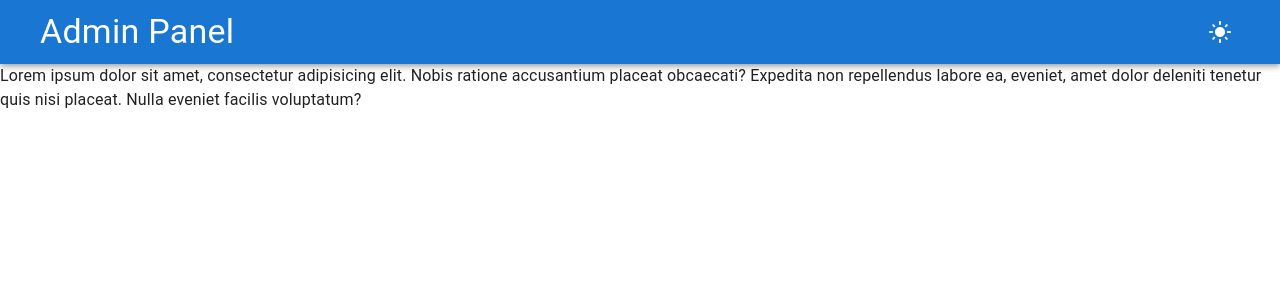
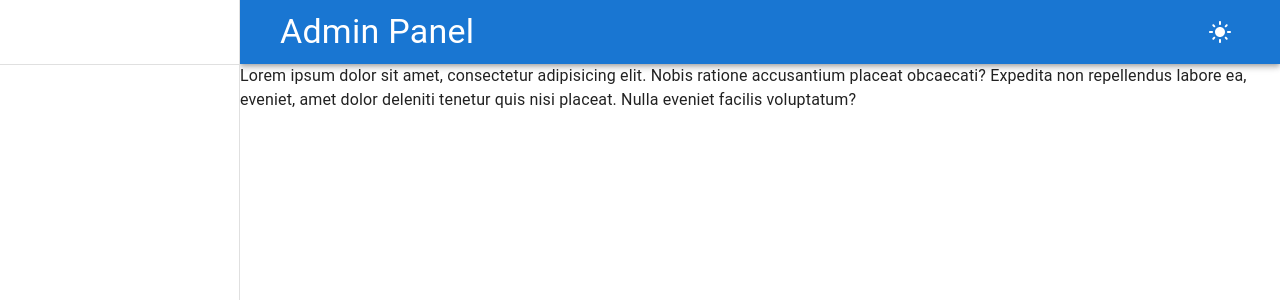
Before and after one commit to matinamani/dropp-code-challange, a React (Create React App) app: page / in a window 1280 px wide. Shown: the top 300 px of the page. Built offline with nearby package versions, Linux system fonts and the light colour scheme.

Commit message:
drawer created

```diff
--- a/src/components/Layout/index.js
+++ b/src/components/Layout/index.js
@@ -4,10 +4,13 @@ import Drawer from '@mui/material/Drawer'
 import Toolbar from '@mui/material/Toolbar'
 import Typography from '@mui/material/Typography'
 import IconButton from '@mui/material/IconButton'
+import Divider from '@mui/material/Divider'
+
 import LightModeRoundedIcon from '@mui/icons-material/LightModeRounded'
 import DarkModeRoundedIcon from '@mui/icons-material/DarkModeRounded'
 
 import { useTheme } from '../../contexts/ThemeContext'
+import { DRAWER_WIDTH } from '../../constants'
 
 const Layout = ({ children }) => {
     const { themeMode, toggleTheme } = useTheme()
@@ -15,7 +18,29 @@ const Layout = ({ children }) => {
 
     return (
         <>
-            <AppBar color="primary" sx={{ px: 2 }} position="static">
+            <Drawer
+                sx={{
+                    width: DRAWER_WIDTH,
+                    flexShrink: 0,
+                    '& .MuiDrawer-paper': {
+                        width: DRAWER_WIDTH,
+                        boxSizing: 'border-box',
+                    },
+                }}
+                variant="permanent"
+            >
+                <Toolbar />
+                <Divider />
+            </Drawer>
+            <AppBar
+                color="primary"
+                sx={{
+                    px: 2,
+                    width: `calc(100% - ${DRAWER_WIDTH}px)`,
+                    ml: `${DRAWER_WIDTH}px`,
+                }}
+                position="static"
+            >
                 <Toolbar>
                     <Typography sx={{ flexGrow: 1 }} variant="h4">
                         Admin Panel
@@ -32,8 +57,14 @@ const Layout = ({ children }) => {
                     </IconButton>
                 </Toolbar>
             </AppBar>
-
-            {children}
+            <Box
+                sx={{
+                    width: `calc(100% - ${DRAWER_WIDTH}px)`,
+                    ml: `${DRAWER_WIDTH}px`,
+                }}
+            >
+                {children}
+            </Box>
         </>
     )
 }
--- /dev/null
+++ b/src/constants/index.js
@@ -0,0 +1 @@
+export const DRAWER_WIDTH = 240
```
